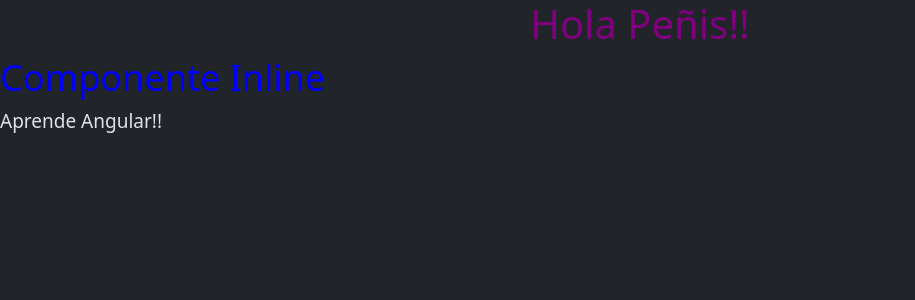
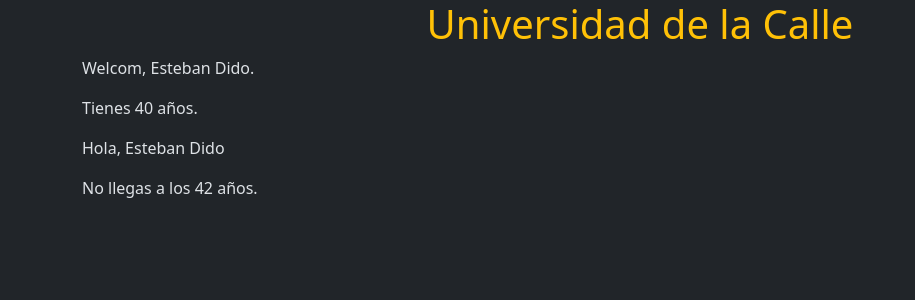
Before and after one commit to JuliaParra/Ejercicios-Angular, an Angular app: page / in a window 1280 px wide. Shown: the top 300 px of the page, without its empty margins (0-915 px from the left). Built offline with nearby package versions, Linux system fonts and the light colour scheme.

Commit message:
ejercicio de interpolación

```diff
--- a/src/app/app.component.html
+++ b/src/app/app.component.html
@@ -1,11 +1,11 @@
 
-<div class="container">
+<!-- <div class="container">
 
     <h1 class="text-center" style="color: purple;">{{ titulo }}</h1>
 
 
 
-</div>
+</div> -->
 
 
-<app-componente-inline/>
+<app-interpolacion/>
--- a/src/app/app.component.ts
+++ b/src/app/app.component.ts
@@ -2,11 +2,12 @@ import { Component } from '@angular/core';
 import { RouterOutlet } from '@angular/router';
 import { NuevoComponenteComponent } from "./nuevo-componente/nuevo-componente.component";
 import { ComponenteInlineComponent } from './componente-inline/componente-inline.component';
+import { InterpolacionComponent } from "./interpolacion/interpolacion.component";
 
 @Component({
   selector: 'app-root',
   standalone: true,
-  imports: [RouterOutlet, NuevoComponenteComponent, ComponenteInlineComponent ],
+  imports: [RouterOutlet, NuevoComponenteComponent, ComponenteInlineComponent, InterpolacionComponent],
   templateUrl: './app.component.html',
   styleUrl: './app.component.css'
 })
--- a/src/app/interpolacion/interpolacion.component.html
+++ b/src/app/interpolacion/interpolacion.component.html
@@ -1 +1,11 @@
-<p>interpolacion works!</p>
+
+<section>
+    <div class="container">
+        <h1 class="text-center text-warning">{{titulo}}</h1>
+        <p>Welcom, {{usuario.nombre}}.</p>
+        <p>Tienes {{usuario.edad}} años.</p>
+        <p>{{saludar()}}</p>
+        <p>No llegas a los {{usuario.edad + 2}} años.</p>
+
+</div>
+</section>
--- a/src/app/interpolacion/interpolacion.component.ts
+++ b/src/app/interpolacion/interpolacion.component.ts
@@ -8,5 +8,13 @@ import { Component } from '@angular/core';
   styleUrl: './interpolacion.component.css'
 })
 export class InterpolacionComponent {
+titulo = 'Universidad de la Calle';
+usuario = {
+  nombre: 'Esteban Dido',
+  edad:40
+};
 
+saludar(){
+  return `Hola, ${this.usuario.nombre}`
 }
+}
```
